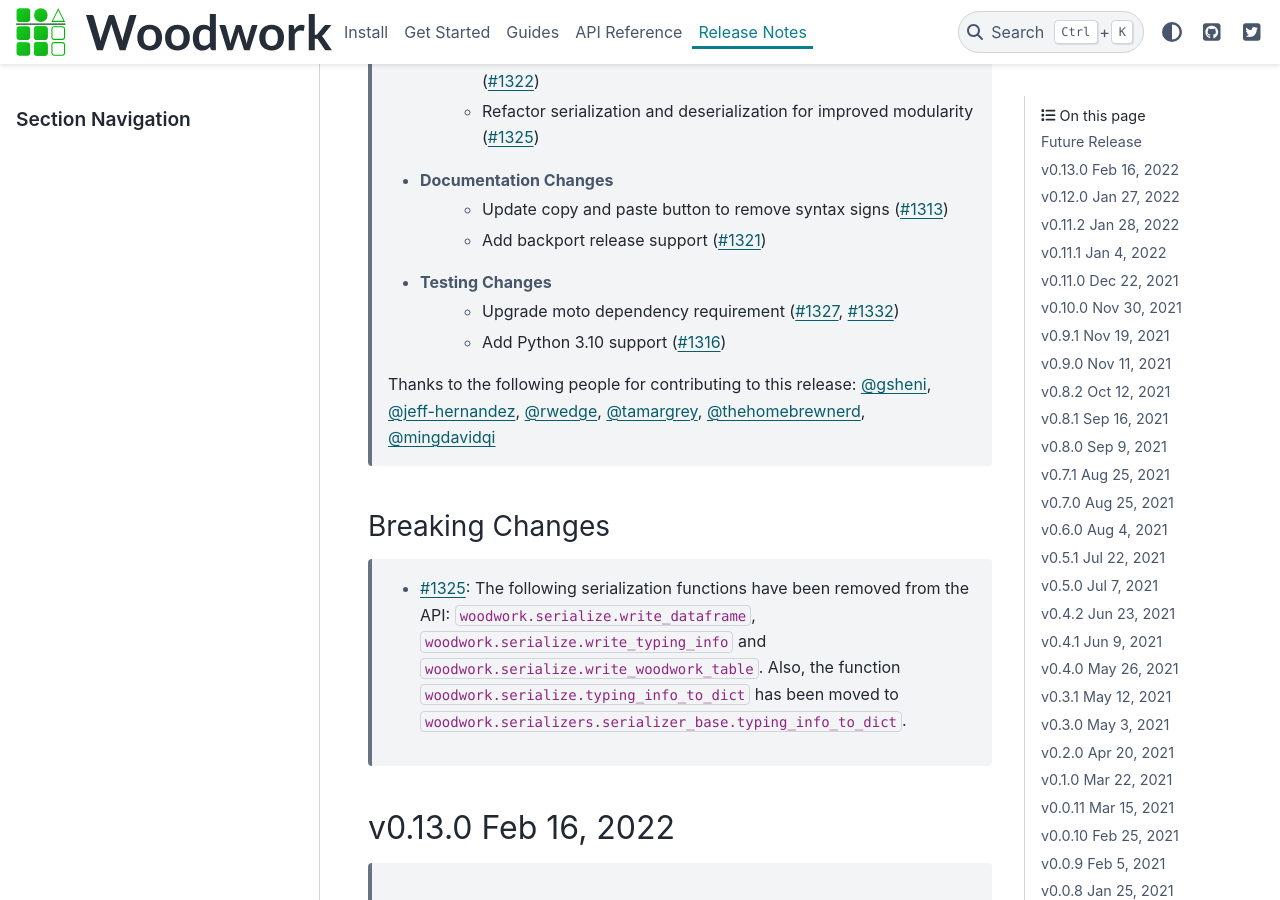
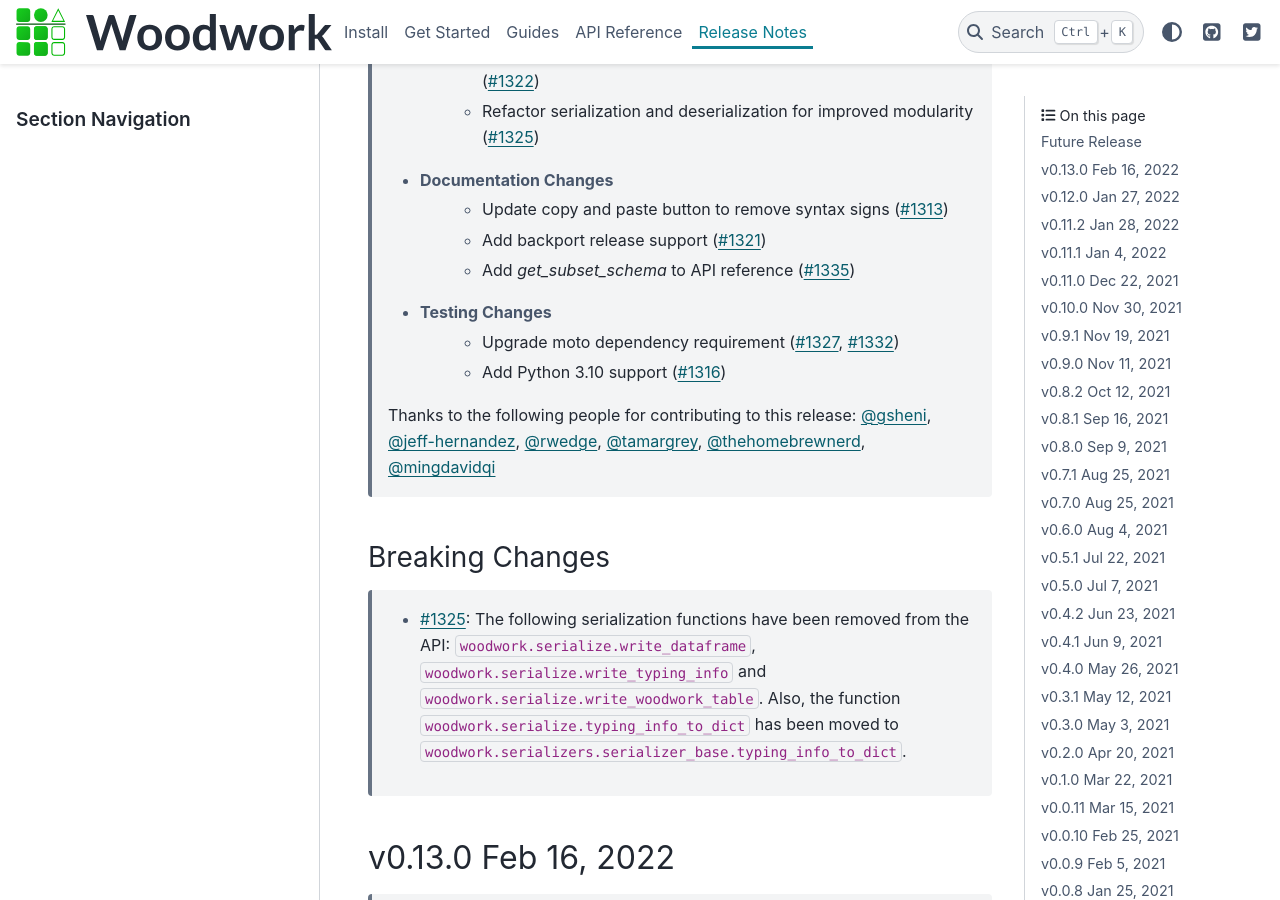
Before and after one commit to alteryx/woodwork, a Sphinx documentation site: the page built from docs/source/release_notes.rst, in a window 1280 px wide and 900 px high, scrolled down 423 px. Built offline with Sphinx 7.4.7 and the PyData theme 0.15.4, drawn with Linux system fonts in a browser that asks for light colours; comment, search, counter and statistics services are not loaded.

Commit message:
update release notes

```diff
--- a/docs/source/release_notes.rst
+++ b/docs/source/release_notes.rst
@@ -14,6 +14,7 @@ Future Release
     * Documentation Changes
         * Update copy and paste button to remove syntax signs (:pr:`1313`)
         * Add backport release support (:pr:`1321`)
+        * Add `get_subset_schema` to API reference (:pr:`1335`)
     * Testing Changes
         * Upgrade moto dependency requirement (:pr:`1327`, :pr:`1332`)
         * Add Python 3.10 support (:pr:`1316`)
```
